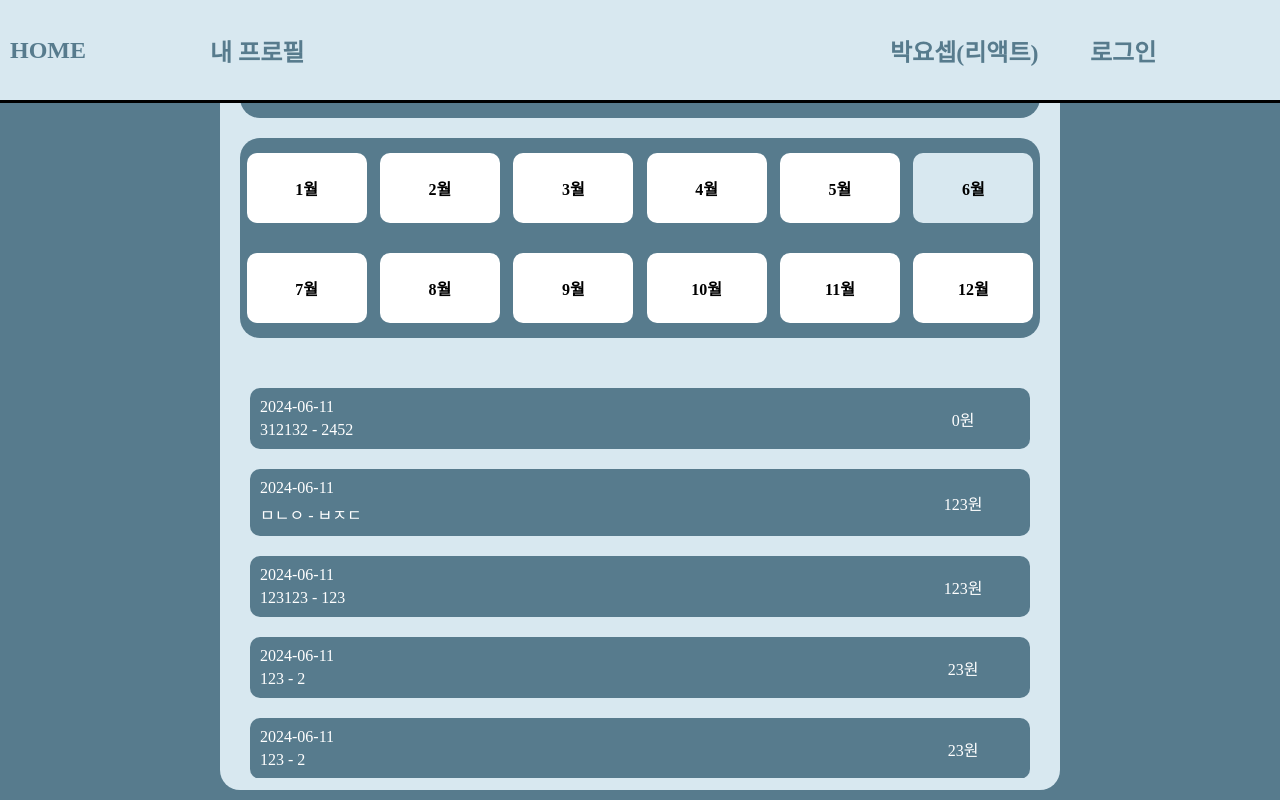
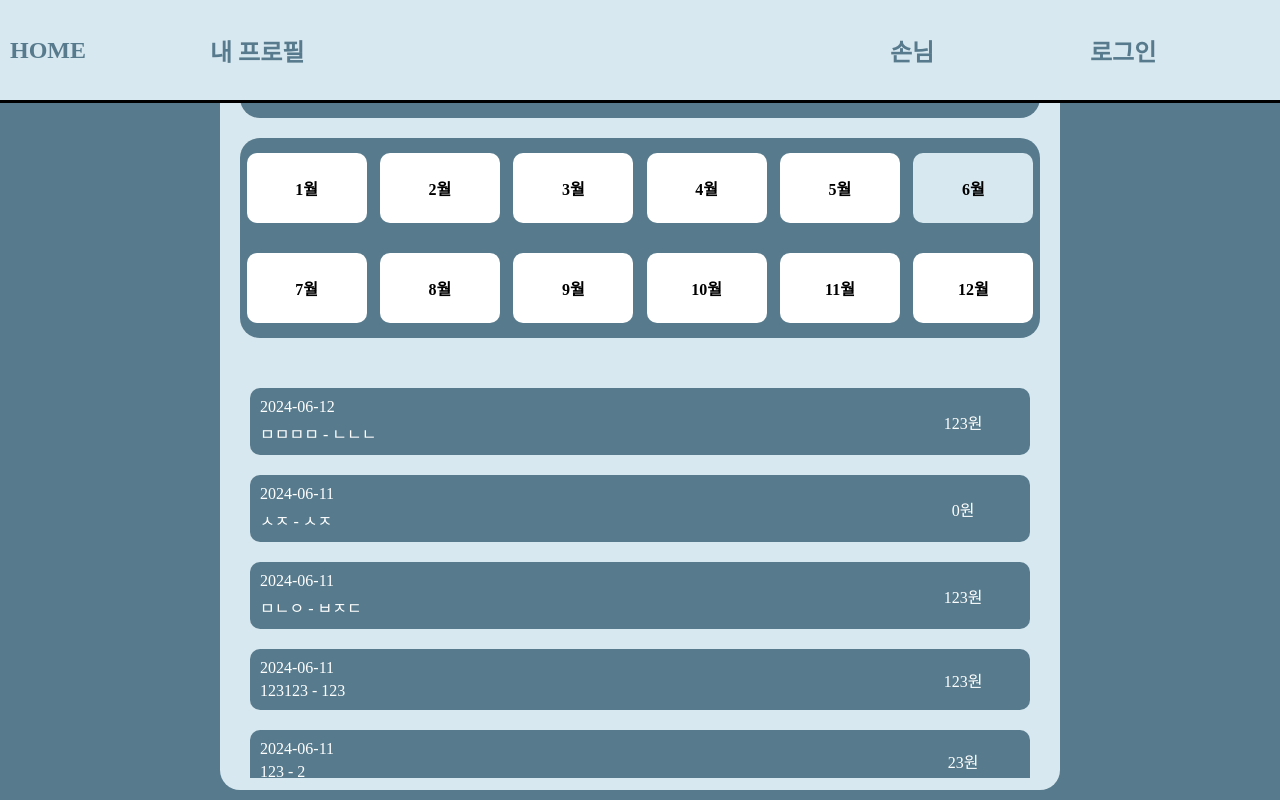
Before and after one commit to 0dytpq0/SpendRecord, a React (Vite) app: page / in a window 1280 px wide. Built offline with nearby package versions, Linux system fonts and the light colour scheme; no server answers; data requests are answered from the project's data file; the HTML template or start-up script is replaced by a standard one.

Commit message:
update : Profile nickname 수정되도록 업데이트

```diff
--- a/db.json
+++ b/db.json
@@ -4,8 +4,8 @@
       "id": "f7ce",
       "date": "2024-06-11",
       "amount": 0,
-      "spendItem": "312132",
-      "spendDetail": "2452"
+      "spendItem": "ㅅㅈ",
+      "spendDetail": "ㅅㅈ"
     },
     {
       "id": "1ad1",
@@ -36,11 +36,11 @@
       "spendDetail": "2"
     },
     {
-      "id": "224e",
-      "date": "2024-06-11",
-      "amount": "0123",
-      "spendItem": "123",
-      "spendDetail": "123"
+      "id": "7a31",
+      "date": "2024-06-12",
+      "amount": "123",
+      "spendItem": "ㅁㅁㅁㅁ",
+      "spendDetail": "ㄴㄴㄴ"
     }
   ]
 }
--- a/src/api/auth.api.js
+++ b/src/api/auth.api.js
@@ -43,10 +43,12 @@ class Auth {
   // }
   async updateProfile(data) {
     const path = "/profile";
-
-    const response = await this.#axios.patch(path, data);
-    const result = response.result;
-
+    const response = await this.#axios.patch(path, data, {
+      headers: {
+        "Content-Type": "multipart/form-data",
+      },
+    });
+    const result = response.data;
     return result;
   }
 
--- a/src/components/Header/Header.jsx
+++ b/src/components/Header/Header.jsx
@@ -1,7 +1,13 @@
+import { useQuery } from "@tanstack/react-query";
 import { Link } from "react-router-dom";
 import styled from "styled-components";
+import api from "../../api/api";
 
 function Header() {
+  const { data: userInfo } = useQuery({
+    queryKey: ["userInfo"],
+    queryFn: () => api.auth.getUserInfo(),
+  });
   return (
     <HeaderContainer>
       <HeaderButtonContainer>
@@ -9,7 +15,9 @@ function Header() {
         <HeaderButton to={"/Profile"}>내 프로필</HeaderButton>
       </HeaderButtonContainer>
       <HeaderButtonContainer>
-        <HeaderButton>박요셉(리액트)</HeaderButton>
+        <HeaderButton to={"/Profile"}>
+          {userInfo?.nickname ?? "손님"}
+        </HeaderButton>
         <HeaderButton to={"/SignIn"}>로그인</HeaderButton>
       </HeaderButtonContainer>
     </HeaderContainer>
--- a/src/components/Profile/Profile.jsx
+++ b/src/components/Profile/Profile.jsx
@@ -1,13 +1,13 @@
-import { useQuery } from "@tanstack/react-query";
+import { useMutation, useQuery, useQueryClient } from "@tanstack/react-query";
 import { useRef } from "react";
 import { useNavigate } from "react-router-dom";
 import styled from "styled-components";
 import api from "../../api/api";
 
 function Profile() {
-  const userId = useRef(null);
-  const userPassword = useRef(null);
-
+  const userNickname = useRef(null);
+  const userAvartar = useRef(null);
+  const queryClient = useQueryClient();
   const navigate = useNavigate();
 
   const { data: userInfo } = useQuery({
@@ -15,11 +15,20 @@ function Profile() {
     queryFn: () => api.auth.getUserInfo(),
   });
 
+  const { mutate: updateProfile } = useMutation({
+    mutationFn: (data) => api.auth.updateProfile(data),
+    onSuccess: queryClient.invalidateQueries(["userInfo"]),
+  });
+
   const handleSignUp = (e) => {
     e.preventDefault();
 
     try {
-      console.log("userInfo", userInfo);
+      const profileObj = {
+        avatar: "",
+        nickname: userNickname.current.value,
+      };
+      updateProfile(profileObj);
     } catch (error) {
       console.log("error", error);
     }
@@ -28,9 +37,9 @@ function Profile() {
   return (
     <Container onSubmit={handleSignUp}>
       <InputBox>
-        <Label htmlFor="content-date">{userInfo.nickname}</Label>
+        <Label htmlFor="content-date">{userInfo?.nickname ?? "닉네임"}</Label>
         <Input
-          ref={userId}
+          ref={userNickname}
           id="content-date"
           type="text"
           placeholder={"닉네임"}
@@ -39,7 +48,7 @@ function Profile() {
       <InputBox>
         <Label htmlFor="content-item">아바타 이미지</Label>
         <Input
-          ref={userPassword}
+          ref={userAvartar}
           id="content-item"
           type="file"
           placeholder="아바타 이미지"
--- a/src/components/SignIn/SignIn.jsx
+++ b/src/components/SignIn/SignIn.jsx
@@ -19,9 +19,6 @@ function SignIn() {
       api.auth.setAccessToken(data.accessToken);
       return data;
     },
-  });
-  const { mutate: signOut } = useMutation({
-    mutationFn: () => api.auth.signOut(),
   });
 
   const handleSignIn = (e) => {
--- a/src/pages/ProfilePage/ProfilePage.jsx
+++ b/src/pages/ProfilePage/ProfilePage.jsx
@@ -1,9 +1,8 @@
-import { useLoaderData } from "react-router-dom";
 import Profile from "../../components/Profile";
 
 function ProfilePage() {
-  const userInfo = useLoaderData();
-  console.log("userInfo", userInfo);
+  // const userInfo = useLoaderData();
+  // console.log("userInfo", userInfo);
   return <Profile />;
 }
 
```
Also changed, not shown: 1 other file (tests, documents, lock files or other folders).
